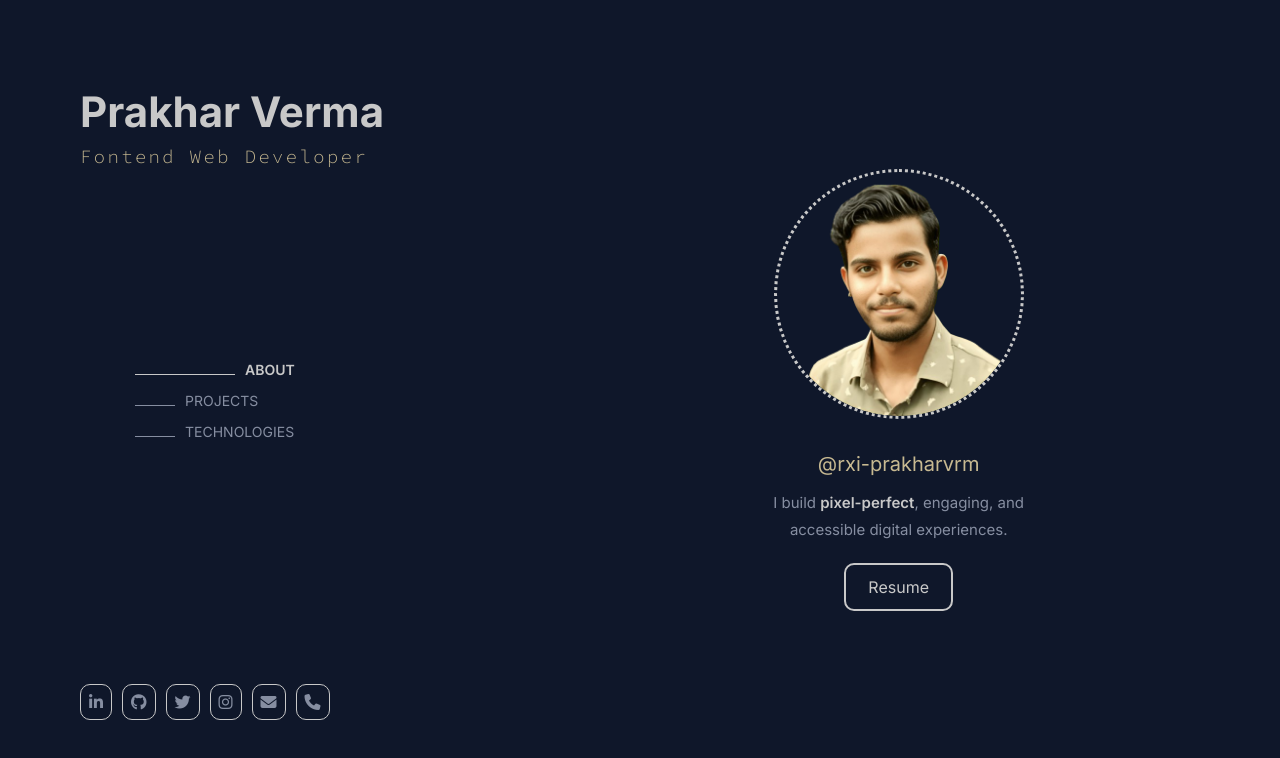
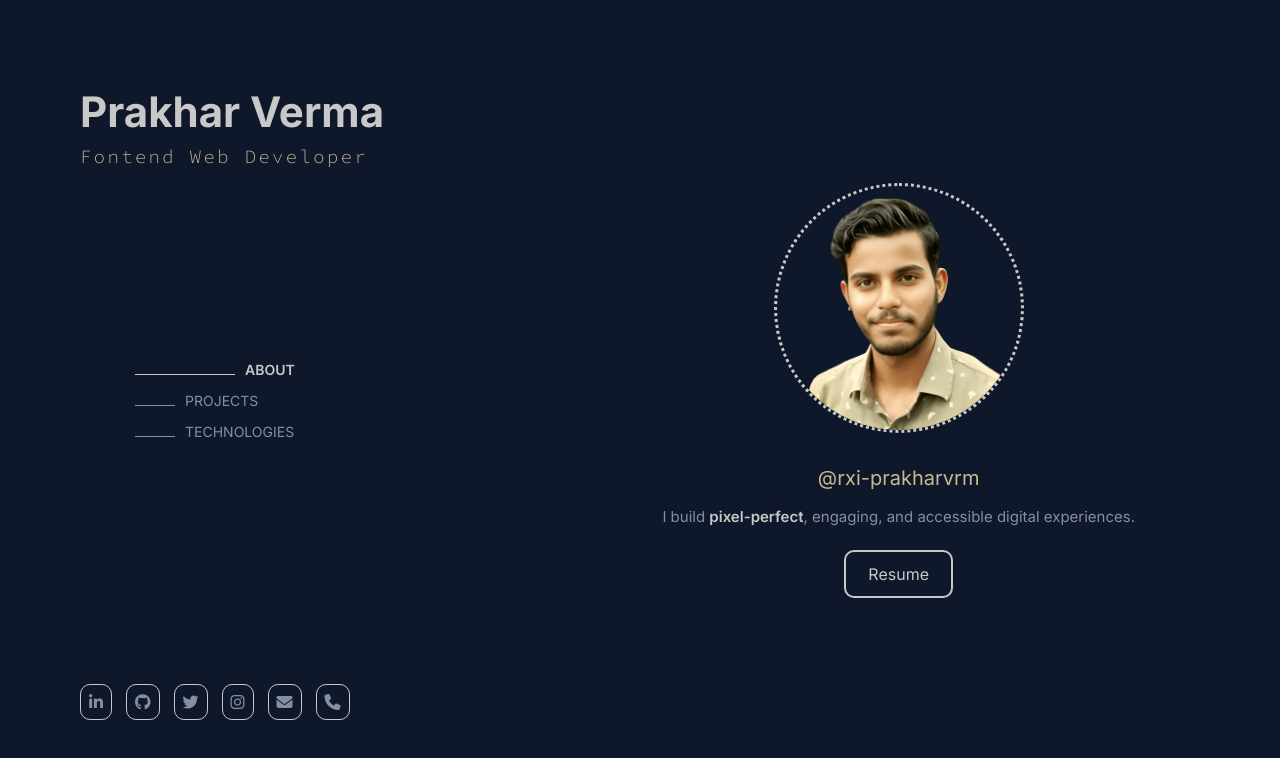
Before and after one commit to rxi-prakharvrm/portfolio, a React (Vite) app: page / in a window 1280 px wide. Shown: the top 758 px of the page. Built offline with nearby package versions, Linux system fonts and the light colour scheme.

Commit message:
improve style

```diff
--- a/index.css
+++ b/index.css
@@ -122,7 +122,7 @@ a {
     justify-content: center;
     align-items: center;
     align-self: end;
-    gap: 1rem;
+    gap: 1.4rem;
 }
 
 .social-media a {
@@ -166,6 +166,7 @@ a {
 }
 
 .portfolio-img-ctr img {
+    height: 25rem;
     width: 25rem;
     border-color: #c8c8c8;
     border-width: 0.3rem;
@@ -440,7 +441,7 @@ a {
     }
 
     .about-section {
-        margin: 5rem 0;
+        margin: 6rem 0;
     }
 
     .social-media-ctr {
--- a/src/components/About.jsx
+++ b/src/components/About.jsx
@@ -27,7 +27,7 @@ const About = () => {
         null
       }
       <div className="portfolio-username">@rxi-prakharvrm</div>
-      <div className="portfolio-desc">I build <strong>pixel-perfect</strong>, engaging, and <br />accessible digital experiences.</div>
+      <div className="portfolio-desc">I build <strong>pixel-perfect</strong>, engaging, and accessible digital experiences.</div>
       <a href="/pdfs/resume.pdf" target="_blank" className="resume-btn">Resume</a>
 
       {/* <p className="portfolio-desc">
```
